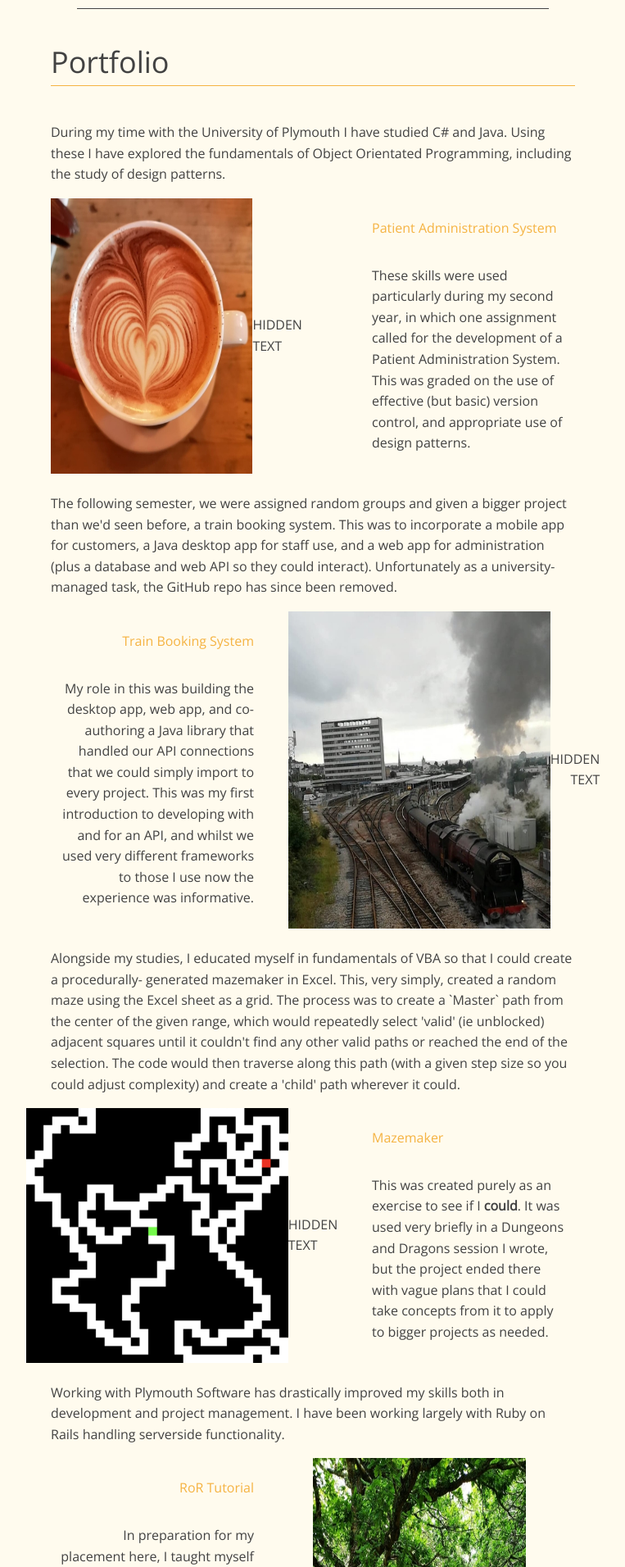
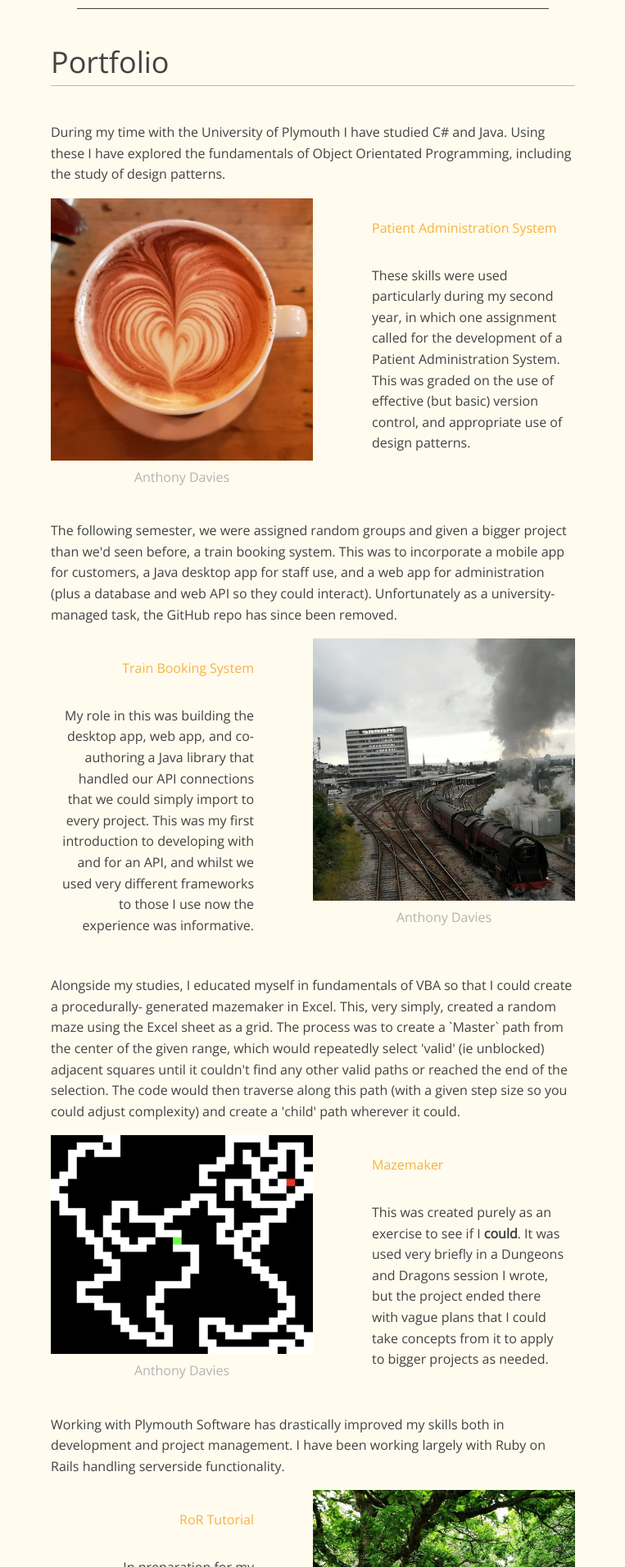
Before and after one commit to delete-44/website, a Jekyll site: the page built from index.html, in a window 1280 px wide. Shown: the part 2027-3939 px from the top of the page at 82% size, without its empty margins (258-1021 px from the left). Built offline with Jekyll 4.4.1, drawn with Linux system fonts in a browser that asks for light colours; nearby versions of some CDN libraries; some of the changed text lies outside the part shown.

Commit message:
Removed hover effects,using simpler solution

```diff
--- a/_data/portfolio.yml
+++ b/_data/portfolio.yml
@@ -2,6 +2,7 @@ patient-admin:
   title: Patient Administration System
   link: https://github.com/ctrlaltdelete44/SOFT252
   image: assets/img/coffee.png
+  image-credits: Anthony Davies
   introduction: >-
     During my time with the University of Plymouth I have studied C# and Java. Using these I have
     explored the fundamentals of Object Orientated Programming, including the study of design patterns.
@@ -14,6 +15,7 @@ train-service:
   title: Train Booking System
   link: Null
   image: assets/img/train.png
+  image-credits: Anthony Davies
   introduction: >-
     The following semester, we were assigned random groups and given a bigger project than we'd seen before,
     a train booking system. This was to incorporate a mobile app for customers, a Java desktop app for staff
@@ -29,6 +31,7 @@ zombies:
   title: Mazemaker
   link: Null
   image: assets/img/maze.png
+  image-credits: Anthony Davies
   introduction:
     Alongside my studies, I educated myself in fundamentals of VBA so that I could create a procedurally-
     generated mazemaker in Excel. This, very simply, created a random maze using the Excel sheet as a grid.
@@ -47,6 +50,7 @@ dungeons-ror:
   title: RoR Tutorial
   link: https://github.com/ctrlaltdelete44/DungeonsROR
   image: assets/img/forest.png
+  image-credits: Anthony Davies
   introduction: >-
     Working with Plymouth Software has drastically improved my skills both in development and project
     management. I have been working largely with Ruby on Rails handling serverside functionality.
@@ -61,6 +65,7 @@ rainy-days:
   title: This website!
   link: https://github.com/ctrlaltdelete44/website
   image: https://s.gravatar.com/avatar/27daea5cb28598ef30526f1586d9affb?s=500
+  image-credits: Anthony Davies
   introduction: >-
     Learning about so many new technologies made me excited to try them outside of work. So I made this!
   summary: >-
--- a/_sass/main.scss
+++ b/_sass/main.scss
@@ -86,26 +86,6 @@ h4 { color: $subtle; }
   .flex-flip-1-ns{
     flex-direction: row-reverse;
   }
-
-  // Copyright information for images
-  .owned-image {
-    transition: .15s;
-    position: relative;
-
-    &:hover {
-    filter: brightness(50%);
-    transition: filter .15s ease-in;
-    }
-  }
-
-  .copyright-text {
-    margin-top: auto;
-    margin-bottom: auto;
-  }
-
-  .owned-image:hover + .copyright-text {
-    display: block;
-  }
 }
 
 .hover-primary:focus,
```
Also changed, not shown: _includes/portfolio-card.html (+7 -6 lines).
